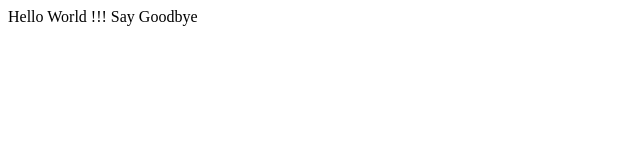
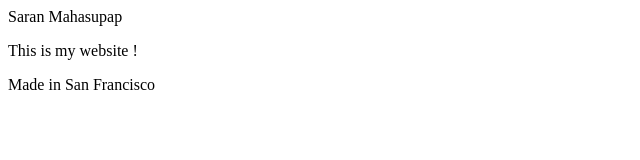
Before and after one commit to Saranm25/fewd, a plain HTML site: page index.html in a window 1280 px wide. Shown: the whole page, without its empty margins (0-640 px from the left). Drawn offline with Linux system fonts and the light colour scheme.

Commit message:
first commit to h and p

```diff
--- a/index.html
+++ b/index.html
@@ -1,2 +1,15 @@
-Hello World !!!
-Say Goodbye
+<header>
+  <h>
+    Saran Mahasupap
+  <h>
+</header>
+<main>
+  <p>
+    This is my website !
+  </p>
+</main>
+<footer>
+  <p>
+    Made in San Francisco
+  </p>
+</footer>
```
Also changed, not shown: Ex 1.html (+6 -0 lines).
